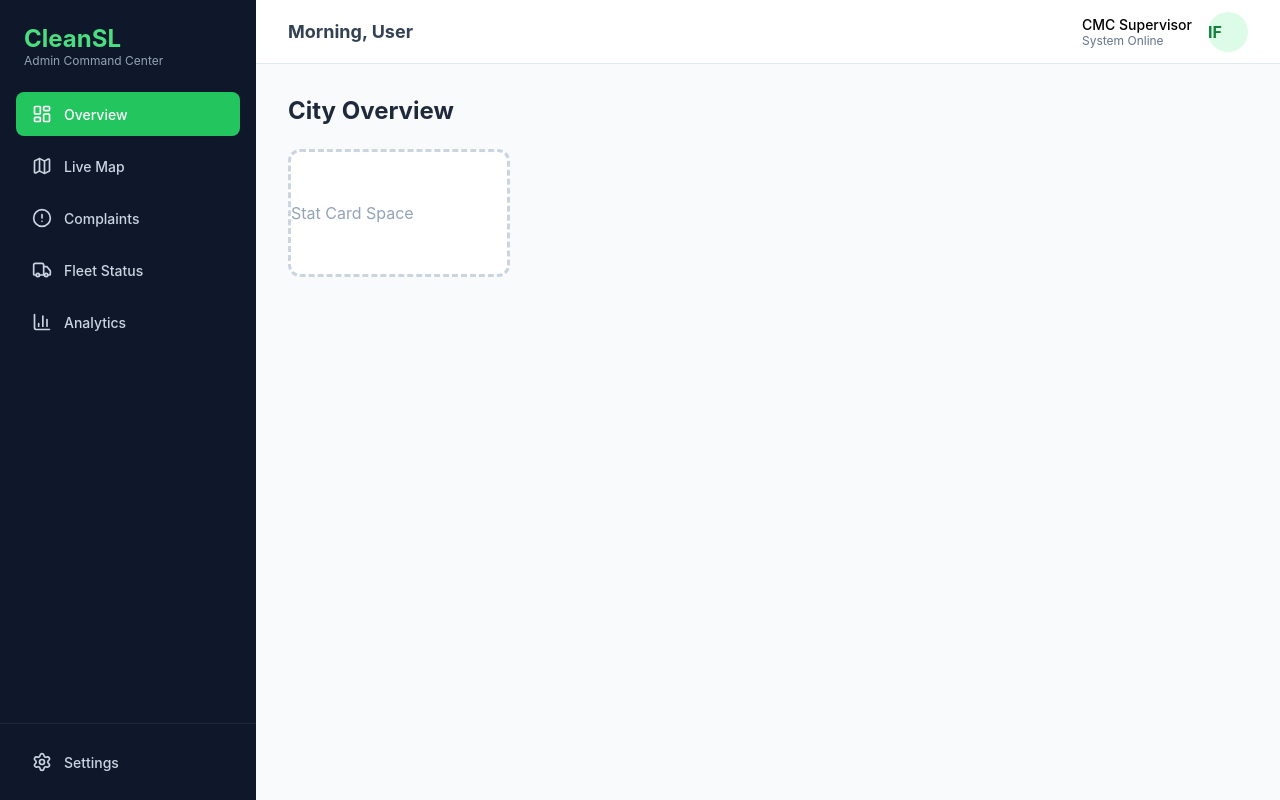
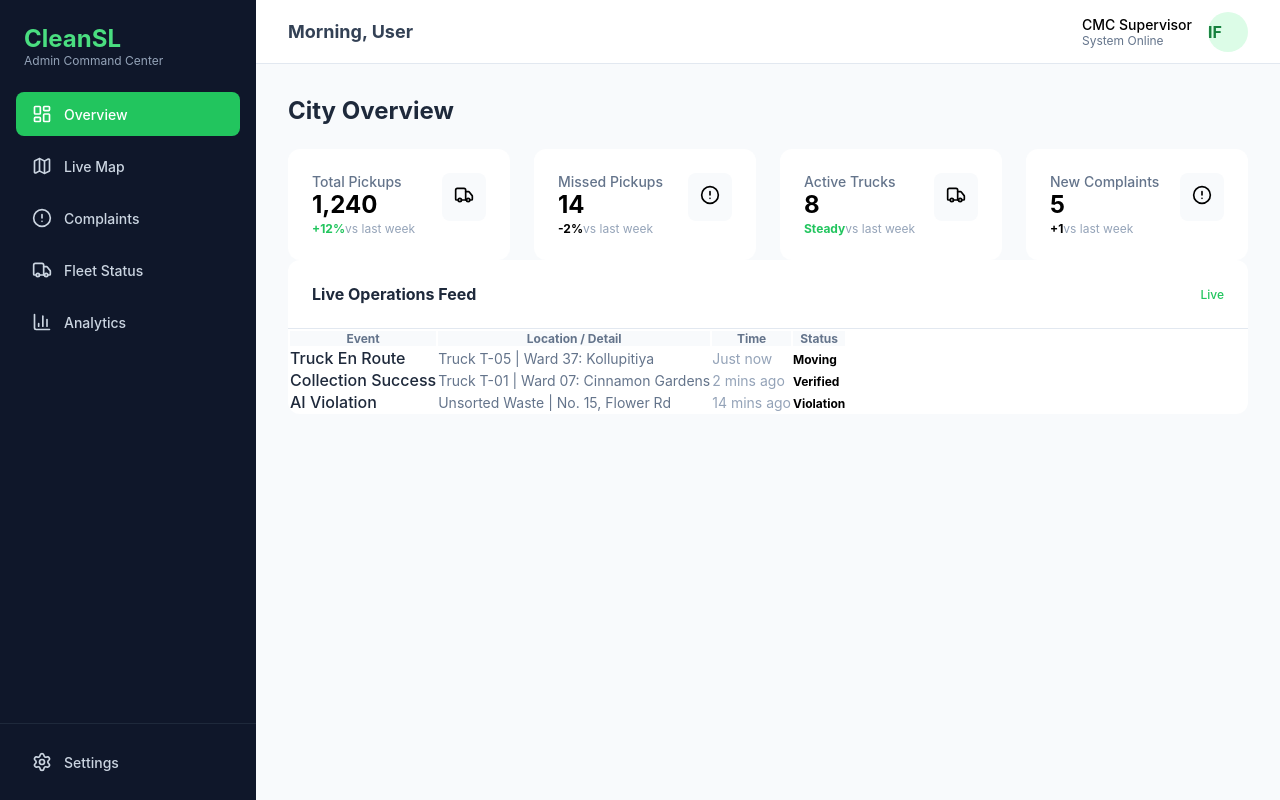
Before and after one commit to CleanSL/cleansl-admin, a React (Create React App) app in the folder cleansl-admin/: page / in a window 1280 px wide. Built offline with nearby package versions, Linux system fonts and the light colour scheme.

Commit message:
feat: connect MOCK_STATS to dashboard and finalize responsive grid layout

```diff
--- a/cleansl-admin/src/Dashboard.jsx
+++ b/cleansl-admin/src/Dashboard.jsx
@@ -1,17 +1,18 @@
 import React from 'react';
+import StatCard from './components/StatCard';
 import { LayoutDashboard, Truck, AlertCircle, Map as MapIcon, Settings, BarChart3 } from 'lucide-react';
 import NavItem from './components/NavItem';
+import { MOCK_STATS, MOCK_COMPLAINTS } from './data/mockData';
 
 const Dashboard = () => {
   return (
     <div className="flex h-screen bg-slate-50 font-sans">
-      {/* SIDEBAR - The Navigation */}
+      {/* SIDEBAR */}
       <aside className="w-64 bg-slate-900 text-white flex flex-col">
         <div className="p-6">
           <h1 className="text-2xl font-bold text-green-400">CleanSL</h1>
           <p className="text-xs text-slate-400">Admin Command Center</p>
         </div>
-
         <nav className="flex-1 px-4 space-y-2">
           <NavItem icon={<LayoutDashboard size={20} />} label="Overview" active />
           <NavItem icon={<MapIcon size={20} />} label="Live Map" />
@@ -19,15 +20,13 @@ const Dashboard = () => {
           <NavItem icon={<Truck size={20} />} label="Fleet Status" />
           <NavItem icon={<BarChart3 size={20} />} label="Analytics" />
         </nav>
-
         <div className="p-4 border-t border-slate-800">
           <NavItem icon={<Settings size={20} />} label="Settings" />
         </div>
       </aside>
 
-      {/* MAIN CONTENT AREA */}
+      {/* MAIN CONTENT */}
       <main className="flex-1 flex flex-col overflow-hidden">
-        {/* TOP BAR */}
         <header className="h-16 bg-white border-b border-slate-200 flex items-center justify-between px-8">
           <h2 className="text-lg font-semibold text-slate-700">Morning, User</h2>
           <div className="flex items-center gap-4">
@@ -35,24 +34,74 @@ const Dashboard = () => {
               <p className="text-sm font-medium">CMC Supervisor</p>
               <p className="text-xs text-slate-500 text-green-500">System Online</p>
             </div>
-            <div className="w-10 h-10 bg-green-100 rounded-full flex items-center justify-center text-green-700 font-bold">
-              IF
-            </div>
+            <div className="w-10 h-10 bg-green-100 rounded-full flex items-center justify-center text-green-700 font-bold">IF</div>
           </div>
         </header>
 
-        {/* PAGE CONTENT - This is where the magic happens */}
         <section className="flex-1 overflow-y-auto p-8">
-          <div className="max-w-7xl mx-auto">
-            <h3 className="text-2xl font-bold text-slate-800 mb-6">City Overview</h3>
+          <h3 className="text-2xl font-bold text-slate-800 mb-6">City Overview</h3>
 
-            {/* We will put our Stat Cards and Tables here next! */}
-            <div className="grid grid-cols-1 md:grid-cols-4 gap-6">
-               {/* Stat Cards will go here */}
-               <div className="h-32 bg-white rounded-xl border border-dashed border-slate-300 flex items-center justify-center text-slate-400">
-                 Stat Card Space
-               </div>
+          {/* DYNAMIC STAT CARDS - Linked to mockData.js */}
+          <div className="flex flex-row gap-6 mb-10 items-stretch">
+            <div style={{flex: '1 1 240px'}}>
+              <StatCard
+                title="Total Pickups"
+                value={MOCK_STATS.totalPickups.toLocaleString()}
+                trend="+12%"
+                icon={<Truck size={20} />}
+              />
             </div>
+            <div style={{flex: '1 1 240px'}}>
+              <StatCard
+                title="Missed Pickups"
+                value={MOCK_STATS.missedPickups}
+                trend="-2%"
+                isNegative={true}
+                icon={<AlertCircle size={20} />}
+              />
+            </div>
+            <div style={{flex: '1 1 240px'}}>
+              <StatCard
+                title="Active Trucks"
+                value={MOCK_STATS.activeTrucks}
+                trend="Steady"
+                icon={<Truck size={20} />}
+              />
+            </div>
+            <div style={{flex: '1 1 240px'}}>
+              <StatCard
+                title="New Complaints"
+                value={MOCK_STATS.newComplaints}
+                trend="+1"
+                isNegative={true}
+                icon={<AlertCircle size={20} />}
+              />
+            </div>
+          </div>
+
+          {/* LIVE FEED */}
+          <div className="bg-white rounded-xl shadow-sm border border-slate-200 overflow-hidden">
+            <div className="p-6 border-b border-slate-100 flex justify-between items-center">
+              <h4 className="font-bold text-slate-800">Live Operations Feed</h4>
+              <span className="text-xs font-medium text-green-500 bg-green-50 px-2 py-1 rounded-full flex items-center gap-1">
+                <div className="w-1.5 h-1.5 bg-green-500 rounded-full animate-pulse"></div> Live
+              </span>
+            </div>
+            <table className="w-full text-left border-collapse">
+              <thead className="bg-slate-50 text-slate-500 text-xs uppercase font-semibold">
+                <tr>
+                  <th className="px-6 py-4">Event</th>
+                  <th className="px-6 py-4">Location / Detail</th>
+                  <th className="px-6 py-4">Time</th>
+                  <th className="px-6 py-4">Status</th>
+                </tr>
+              </thead>
+              <tbody className="divide-y divide-slate-100">
+                <FeedRow event="Truck En Route" detail="Truck T-05 | Ward 37: Kollupitiya" time="Just now" status="Moving" color="blue" />
+                <FeedRow event="Collection Success" detail="Truck T-01 | Ward 07: Cinnamon Gardens" time="2 mins ago" status="Verified" color="green" />
+                <FeedRow event="AI Violation" detail="Unsorted Waste | No. 15, Flower Rd" time="14 mins ago" status="Violation" color="red" />
+              </tbody>
+            </table>
           </div>
         </section>
       </main>
@@ -60,4 +109,17 @@ const Dashboard = () => {
   );
 };
 
+const FeedRow = ({ event, detail, time, status, color }) => (
+  <tr className="hover:bg-slate-50 transition-colors">
+    <td className="px-6 py-4 font-medium text-slate-800">{event}</td>
+    <td className="px-6 py-4 text-slate-500 text-sm">{detail}</td>
+    <td className="px-6 py-4 text-slate-400 text-sm">{time}</td>
+    <td className="px-6 py-4">
+      <span className={`px-2 py-1 rounded-md text-xs font-bold bg-${color}-50 text-${color}-600 uppercase`}>
+        {status}
+      </span>
+    </td>
+  </tr>
+);
+
 export default Dashboard;
--- a/cleansl-admin/src/components/StatCard.jsx
+++ b/cleansl-admin/src/components/StatCard.jsx
@@ -1,16 +1,27 @@
-const StatCard = ({ title, value, icon, trend }) => (
-  <div className="p-6 bg-white rounded-xl shadow-sm border border-slate-100">
-    <div className="flex justify-between items-start">
-      <div>
-        <p className="text-sm text-slate-500 font-medium">{title}</p>
-        <h3 className="text-2xl font-bold mt-1 text-slate-800">{value}</h3>
+import React from 'react';
+
+// This is a "Reusable Component" - like a single Lego brick
+const StatCard = ({ title, value, icon, trend, isNegative }) => {
+  return (
+    <div className="bg-white p-6 rounded-xl border border-slate-200 shadow-sm hover:shadow-md transition-shadow">
+      <div className="flex justify-between items-start">
+        <div>
+          <p className="text-sm font-medium text-slate-500">{title}</p>
+          <h3 className="text-2xl font-bold text-slate-900 mt-1">{value}</h3>
+        </div>
+        <div className="p-3 bg-slate-50 rounded-lg text-slate-600">
+          {icon}
+        </div>
       </div>
-      <div className="p-2 bg-green-50 rounded-lg text-green-600">
-        {icon}
+      <div className="mt-4 flex items-center">
+        {/* If isNegative is true (like for missed pickups), we show red text */}
+        <span className={`text-xs font-bold ${isNegative ? 'text-red-500' : 'text-green-500'}`}>
+          {trend}
+        </span>
+        <span className="text-xs text-slate-400 ml-2">vs last week</span>
       </div>
     </div>
-    <p className="text-xs mt-4 text-green-600 font-medium">{trend}</p>
-  </div>
-);
+  );
+};
 
 export default StatCard;
```
Also changed, not shown: cleansl-admin/src/data/mockData.js (line endings or trailing spaces).
